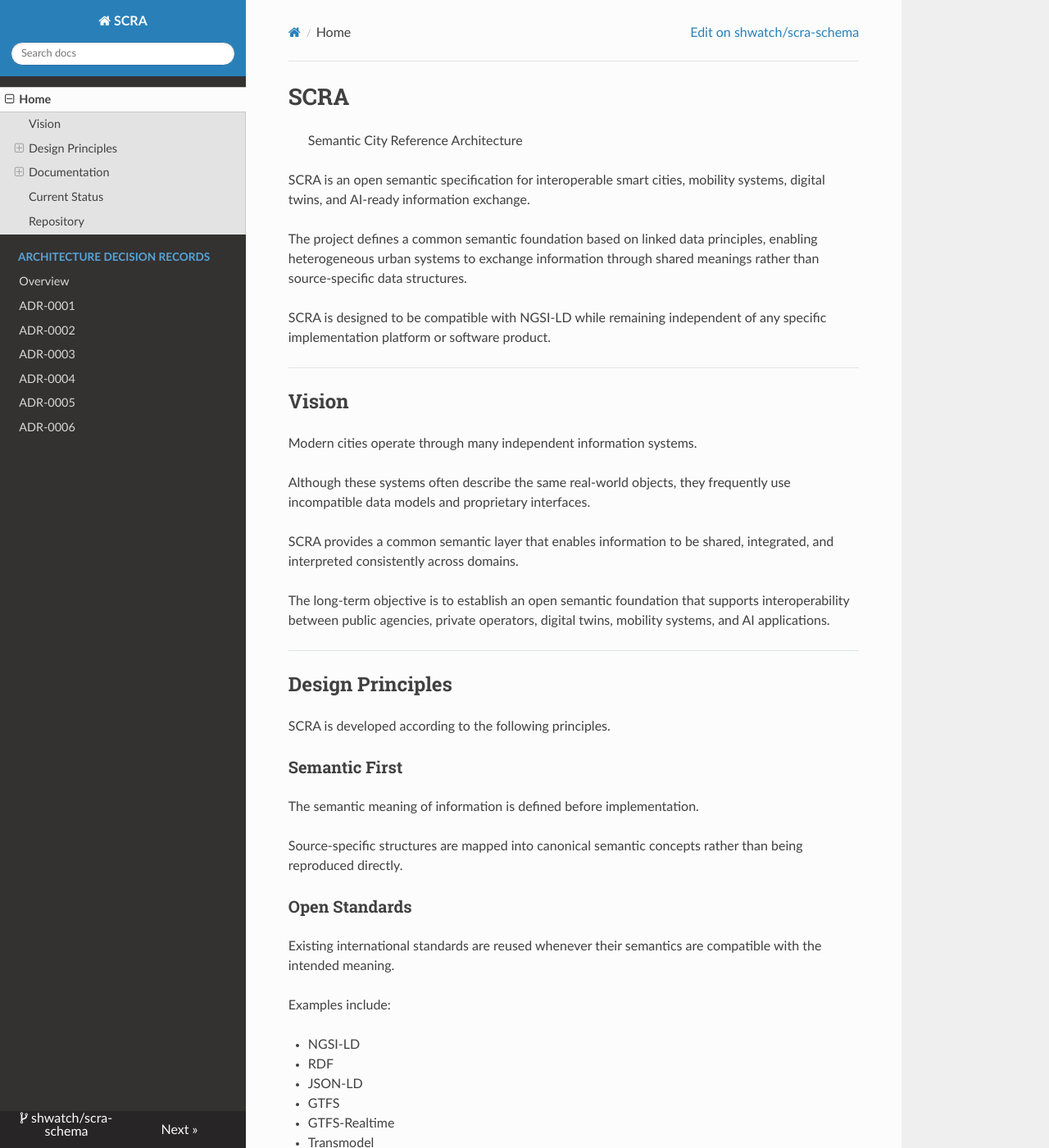
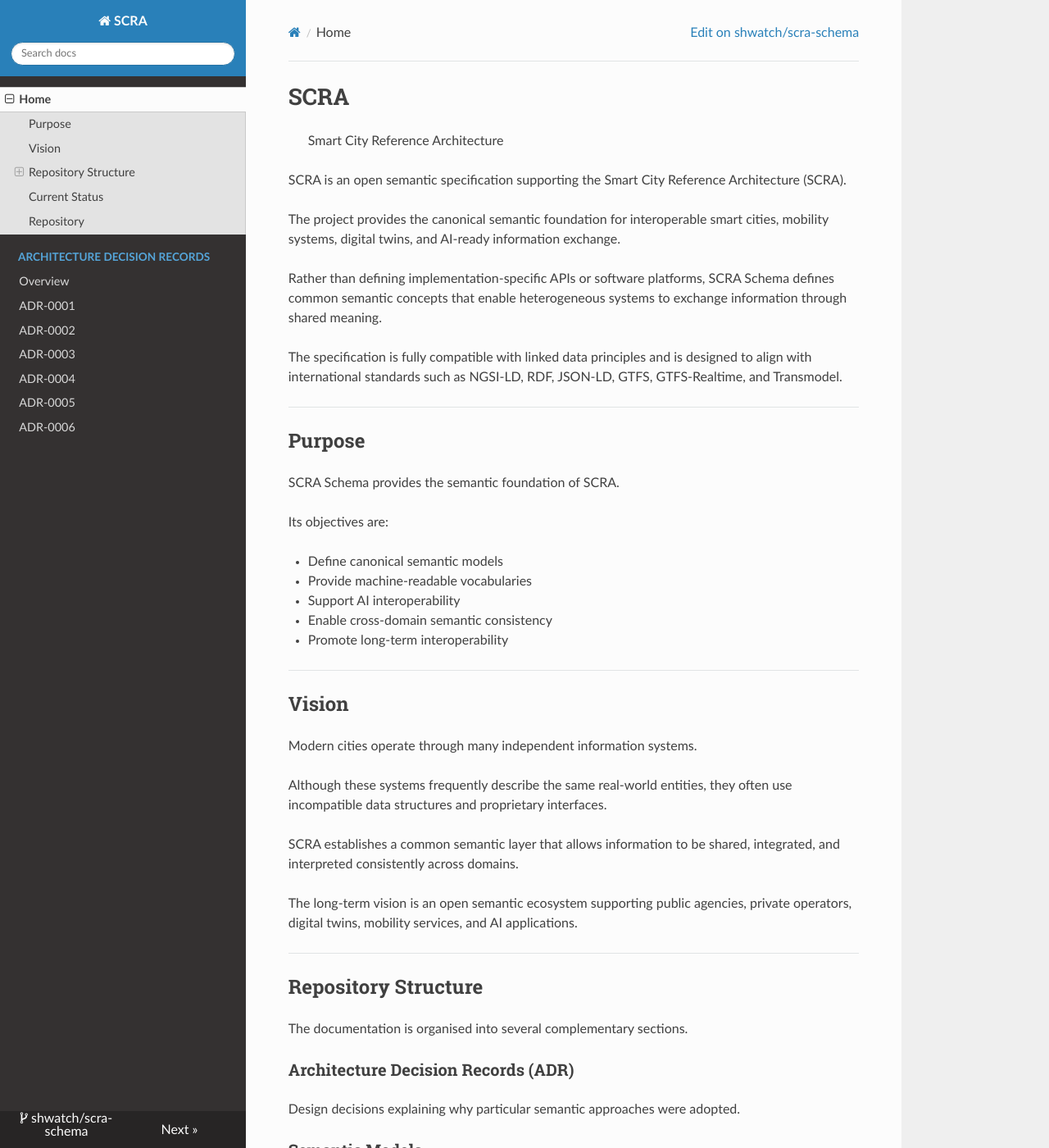
Before and after one commit to shwatch/scra-schema, an MkDocs documentation site: the page built from docs/index.md, in a window 1280 px wide and 1400 px high. Shown: the whole window at 82% size. Built offline with MkDocs 1.6.1, drawn with Linux system fonts in a browser that asks for light colours; nearby versions of some CDN libraries; some of the changed text lies outside the part shown.

Commit message:
Refine homepage to align with Smart City Reference Architecture

```diff
--- a/docs/index.md
+++ b/docs/index.md
@@ -1,16 +1,35 @@
 # SCRA
 
-> Semantic City Reference Architecture
+> Smart City Reference Architecture
 
-SCRA is an open semantic specification for interoperable smart cities,
-mobility systems, digital twins, and AI-ready information exchange.
+SCRA is an open semantic specification supporting the Smart City Reference
+Architecture (SCRA).
 
-The project defines a common semantic foundation based on linked data
-principles, enabling heterogeneous urban systems to exchange information
-through shared meanings rather than source-specific data structures.
+The project provides the canonical semantic foundation for interoperable
+smart cities, mobility systems, digital twins, and AI-ready information
+exchange.
 
-SCRA is designed to be compatible with NGSI-LD while remaining independent
-of any specific implementation platform or software product.
+Rather than defining implementation-specific APIs or software platforms,
+SCRA Schema defines common semantic concepts that enable heterogeneous
+systems to exchange information through shared meaning.
+
+The specification is fully compatible with linked data principles and is
+designed to align with international standards such as NGSI-LD, RDF,
+JSON-LD, GTFS, GTFS-Realtime, and Transmodel.
+
+---
+
+## Purpose
+
+SCRA Schema provides the semantic foundation of SCRA.
+
+Its objectives are:
+
+- Define canonical semantic models
+- Provide machine-readable vocabularies
+- Support AI interoperability
+- Enable cross-domain semantic consistency
+- Promote long-term interoperability
 
 ---
 
@@ -18,70 +37,25 @@ of any specific implementation platform or software product.
 
 Modern cities operate through many independent information systems.
 
-Although these systems often describe the same real-world objects,
-they frequently use incompatible data models and proprietary interfaces.
+Although these systems frequently describe the same real-world entities,
+they often use incompatible data structures and proprietary interfaces.
 
-SCRA provides a common semantic layer that enables information to be shared,
-integrated, and interpreted consistently across domains.
+SCRA establishes a common semantic layer that allows information to be
+shared, integrated, and interpreted consistently across domains.
 
-The long-term objective is to establish an open semantic foundation that
-supports interoperability between public agencies, private operators,
-digital twins, mobility systems, and AI applications.
+The long-term vision is an open semantic ecosystem supporting public
+agencies, private operators, digital twins, mobility services, and AI
+applications.
 
 ---
 
-## Design Principles
+## Repository Structure
 
-SCRA is developed according to the following principles.
-
-### Semantic First
-
-The semantic meaning of information is defined before implementation.
-
-Source-specific structures are mapped into canonical semantic concepts rather
-than being reproduced directly.
-
-### Open Standards
-
-Existing international standards are reused whenever their semantics are
-compatible with the intended meaning.
-
-Examples include:
-
-- NGSI-LD
-- RDF
-- JSON-LD
-- GTFS
-- GTFS-Realtime
-- Transmodel
-
-### AI-Ready
-
-Semantic models should support both human understanding and machine reasoning.
-
-The specification is intended to serve as a common semantic foundation for
-AI agents as well as conventional information systems.
-
-### Extensible
-
-The core semantic model should remain stable while allowing domain-specific
-extensions without breaking interoperability.
-
----
-
-## Documentation
-
-The specification is organised into several complementary sections.
-
-### Specifications
-
-Normative documents describing the overall architecture and semantic
-framework.
+The documentation is organised into several complementary sections.
 
 ### Architecture Decision Records (ADR)
 
-Design decisions documenting why particular semantic approaches have been
-adopted.
+Design decisions explaining why particular semantic approaches were adopted.
 
 ### Semantic Models
 
@@ -89,23 +63,23 @@ Canonical definitions of entities, properties, and relationships.
 
 ### JSON-LD Contexts
 
-Machine-readable semantic vocabularies for linked data applications.
+Machine-readable linked-data vocabularies.
 
 ### Examples
 
-Illustrative examples demonstrating practical implementation patterns.
+Reference examples demonstrating practical semantic modelling.
 
 ---
 
 ## Current Status
 
-SCRA is currently under active development.
+SCRA Schema is under active development.
 
-The initial work focuses on semantic modelling for public transport,
+The current work focuses on semantic modelling for public transport,
 real-time mobility information, and AI interoperability.
 
-Future work will extend the semantic framework to additional smart-city
-domains.
+Future releases will expand the semantic framework into additional
+smart-city domains.
 
 ---
 
```
